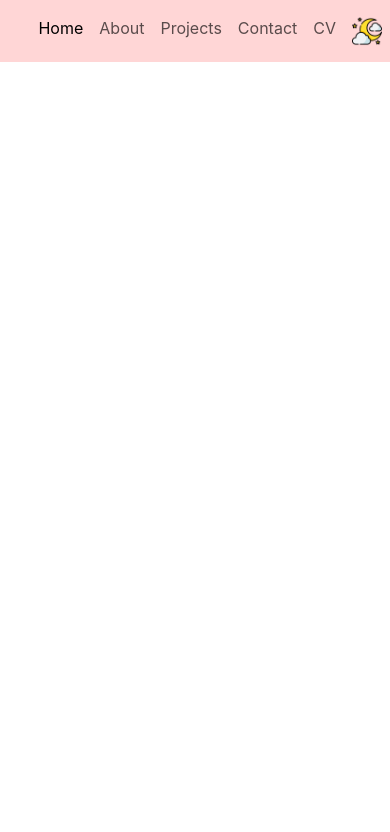
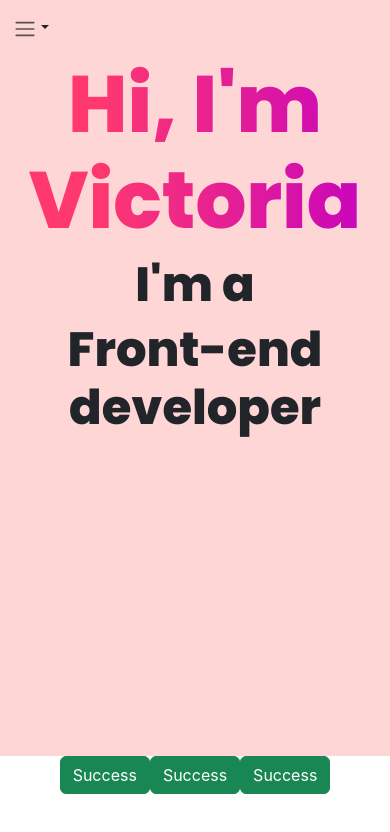
Before and after one commit to Victoriajuszkiewicz/portfolio-vj, a React (Create React App) app: page / in a window 390 px wide. Shown: the top 832 px of the page. Built offline with nearby package versions, Linux system fonts and the light colour scheme.

Commit message:
main setting up

```diff
--- a/public/index.html
+++ b/public/index.html
@@ -24,6 +24,17 @@
       work correctly both with client-side routing and a non-root public URL.
       Learn how to configure a non-root public URL by running `npm run build`.
     -->
+		<!-- THIS IS NEEDED FOR DROPDOWN MENU -->
+		<!-- <link
+			rel="stylesheet"
+			href="https://stackpath.bootstrapcdn.com/bootstrap/4.3.1/css/bootstrap.min.css"
+			integrity="sha384-ggOyR0iXCbMQv3Xipma34MD+dH/1fQ784/j6cY/iJTQUOhcWr7x9JvoRxT2MZw1T"
+			crossorigin="anonymous"
+		/>
+		<script src="https://code.jquery.com/jquery-3.3.1.slim.min.js"></script>
+		<script src="https://cdnjs.cloudflare.com/ajax/libs/popper.js/1.14.7/umd/popper.min.js"></script>
+		<script src="https://stackpath.bootstrapcdn.com/bootstrap/4.3.1/js/bootstrap.min.js"></script> -->
+
 		<link
 			href="https://cdn.jsdelivr.net/npm/bootstrap@5.3.0-alpha3/dist/css/bootstrap.min.css"
 			rel="stylesheet"
@@ -36,20 +47,12 @@
 			crossorigin="anonymous"
 		></script>
 
-		<script
-			src="https://cdn.jsdelivr.net/npm/@popperjs/core@2.11.6/dist/umd/popper.min.js"
-			integrity="sha384-oBqDVmMz9ATKxIep9tiCxS/Z9fNfEXiDAYTujMAeBAsjFuCZSmKbSSUnQlmh/jp3"
-			crossorigin="anonymous"
-		></script>
-		<script
-			src="https://cdn.jsdelivr.net/npm/bootstrap@5.3.0-alpha1/dist/js/bootstrap.min.js"
-			integrity="sha384-mQ93GR66B00ZXjt0YO5KlohRA5SY2XofN4zfuZxLkoj1gXtW8ANNCe9d5Y3eG5eD"
-			crossorigin="anonymous"
-		></script>
-
+		<!-- BOOTSTRAP END -->
+		<link rel="preconnect" href="https://fonts.googleapis.com" />
+		<link rel="preconnect" href="https://fonts.gstatic.com" crossorigin />
 		<link
+			href="https://fonts.googleapis.com/css2?family=Poppins:wght@800&display=swap"
 			rel="stylesheet"
-			href="https://cdn.jsdelivr.net/npm/bootstrap-icons@1.10.3/font/bootstrap-icons.css"
 		/>
 		<title>Victoria's portfolio</title>
 	</head>
--- a/src/App.js
+++ b/src/App.js
@@ -1,8 +1,13 @@
 import "./App.css";
 import { BrowserRouter as Router, Routes, Route } from "react-router-dom";
 import { useEffect, useState } from "react";
-
+// Pages & components
 import NavBar from "./components/NavBar.js";
+import Aboutme from "./pages/Aboutme.js";
+import Contact from "./pages/Contact.js";
+import Main from "./pages/Main.js";
+import Projects from "./pages/Projects.js";
+import Footer from "./components/Footer.js";
 
 function App() {
 	return (
@@ -11,6 +16,12 @@ function App() {
 				<header>
 					<NavBar></NavBar>
 				</header>
+				<Routes>
+					<Route path="/" element={<Main />}></Route>
+					<Route path="/aboutme" element={<Aboutme />}></Route>
+					<Route path="/contact" element={<Contact />}></Route>
+					<Route path="/projects" element={<Projects />}></Route>
+				</Routes>
 			</Router>
 		</div>
 	);
--- a/src/components/Footer.js
+++ b/src/components/Footer.js
@@ -0,0 +1,7 @@
+import React from "react";
+
+const Footer = () => {
+	return <div>Footer</div>;
+};
+
+export default Footer;
--- a/src/components/NavBar.css
+++ b/src/components/NavBar.css
@@ -4,3 +4,6 @@
 #navbuttons:hover {
 	border-bottom: 1px solid #000;
 }
+.nav-item {
+	margin: 0 10px 0 10px;
+}
--- a/src/components/NavBar.js
+++ b/src/components/NavBar.js
@@ -5,21 +5,53 @@ import moon from "../icons/moon.png";
 const NavBar = () => {
 	return (
 		<div>
-			<nav className="navbar navbar-expand navbar-light " id="topnav">
-				{/* <button
-					className="navbar-toggler d-block d-sm-none"
-					type="button"
-					data-toggle="collapse"
-					data-target="#navbarNavAltMarkup"
-					aria-controls="navbarNavAltMarkup"
-					aria-expanded="false"
-					aria-label="Toggle navigation"
-				>
-					<span className="navbar-toggler-icon"></span>
-				</button> */}
+			<nav
+				className="navbar navbar-expand-lg  navbar-expand-md navbar-light "
+				id="topnav"
+			>
+				<div className="dropdown">
+					<button
+						className="btn dropdown-toggle d-lg-none d-md-none"
+						type="button"
+						id="dropdownMenuButton"
+						data-bs-toggle="dropdown"
+						aria-expanded="false"
+					>
+						<span className="navbar-toggler-icon"></span>
+					</button>
+					<ul className="dropdown-menu" aria-labelledby="dropdownMenuButton">
+						<li>
+							<a className="dropdown-item" href="#">
+								Home
+							</a>
+						</li>
+						<li>
+							<a className="dropdown-item" href="#">
+								About
+							</a>
+						</li>
+						<li>
+							<a className="dropdown-item" href="#">
+								Projects
+							</a>
+						</li>
+						<li>
+							<a className="dropdown-item" href="#">
+								Contact
+							</a>
+						</li>
+						<div className="dropdown-divider"></div>
+						<li>
+							<a className="dropdown-item" href="#">
+								CV
+							</a>
+						</li>
+					</ul>
+				</div>
+
 				<div className="collapse navbar-collapse" id="navbarNavAltMarkup">
 					<div className="navbar-nav ms-auto">
-						<a className="nav-item nav-link active" id="navbuttons" href="#">
+						<a className="nav-item nav-link active " id="navbuttons" href="#">
 							Home <span className="sr-only"></span>
 						</a>
 						<a className="nav-item nav-link" id="navbuttons" href="#">
--- a/src/pages/Aboutme.js
+++ b/src/pages/Aboutme.js
@@ -0,0 +1,7 @@
+import React from "react";
+
+const Aboutme = () => {
+	return <div>Aboutme</div>;
+};
+
+export default Aboutme;
--- a/src/pages/Contact.js
+++ b/src/pages/Contact.js
@@ -0,0 +1,7 @@
+import React from "react";
+
+const Contact = () => {
+	return <div>Contact</div>;
+};
+
+export default Contact;
--- /dev/null
+++ b/src/pages/Main.css
@@ -0,0 +1,16 @@
+.mainhero {
+	height: 700px;
+	background-color: #ffd6d6;
+}
+.intromain {
+	font-family: "Poppins", sans-serif;
+	font-size: 80px;
+	background: #ff3870;
+	background: linear-gradient(to right, #ff3870 25%, #c300c3 100%);
+	-webkit-background-clip: text;
+	-webkit-text-fill-color: transparent;
+}
+.secondmaintext {
+	font-family: "Poppins", sans-serif;
+	font-size: 48px;
+}
--- a/src/pages/Main.js
+++ b/src/pages/Main.js
@@ -0,0 +1,29 @@
+import React from "react";
+import "./Main.css";
+
+const Main = () => {
+	return (
+		<div>
+			<div className="mainhero">
+				<h1 className="intromain">Hi, I'm Victoria</h1>
+				<div>
+					<h2 className="secondmaintext">I'm a</h2>{" "}
+					<h2 className="secondmaintext">Front-end developer</h2>
+				</div>
+			</div>
+			<div className="grouppbutton">
+				<button type="button" className="btn btn-success">
+					Success
+				</button>
+				<button type="button" className="btn btn-success">
+					Success
+				</button>
+				<button type="button" className="btn btn-success">
+					Success
+				</button>
+			</div>
+		</div>
+	);
+};
+
+export default Main;
--- a/src/pages/Projects.js
+++ b/src/pages/Projects.js
@@ -0,0 +1,7 @@
+import React from "react";
+
+const Projects = () => {
+	return <div>Projects</div>;
+};
+
+export default Projects;
```
Also changed, not shown: src/components/Garbage.js (added, +32 -0 lines).
